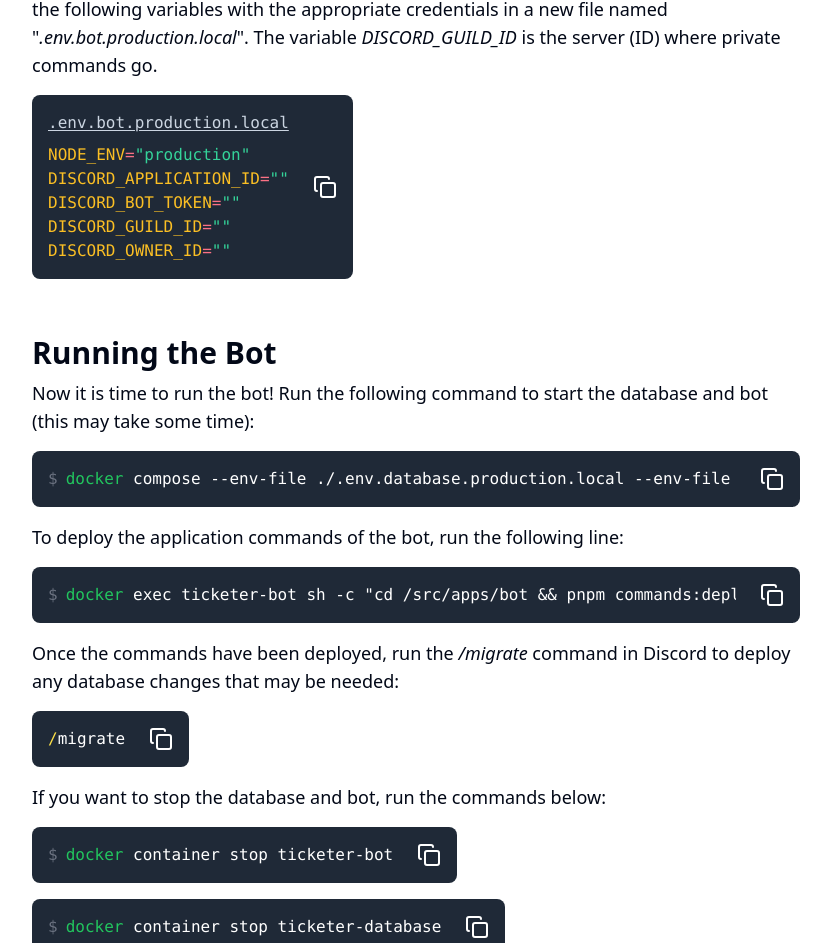
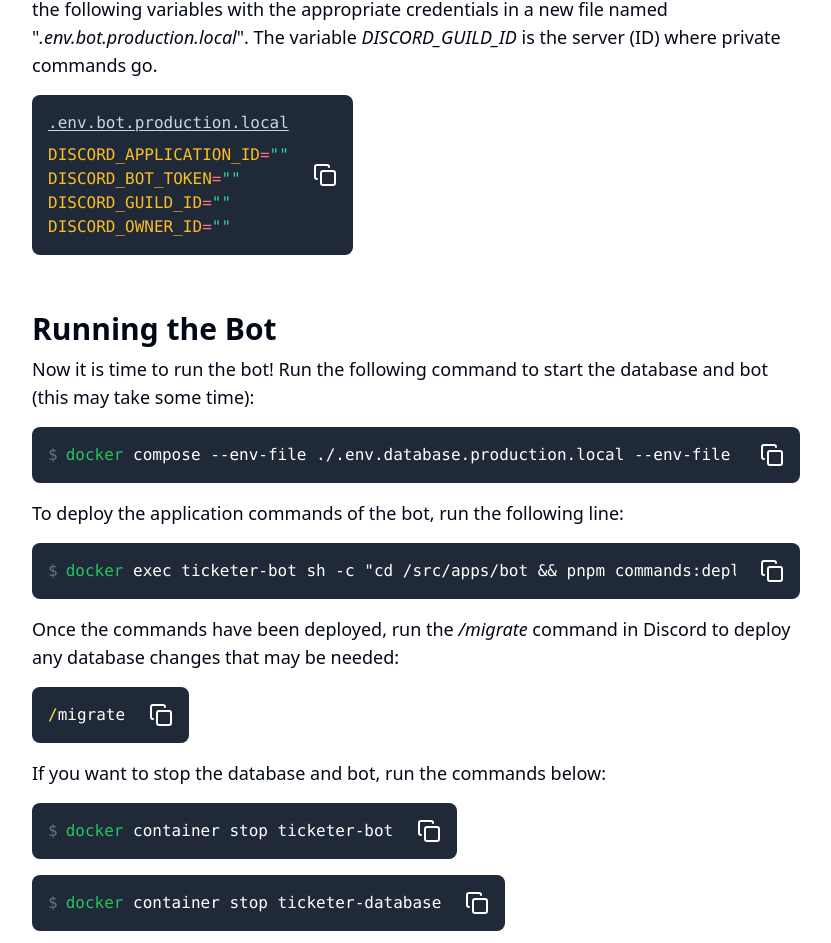
Before and after one commit to CarelessInternet/Ticketer, a Next.js app in the folder apps/website/: page /docs/self-hosting in a window 1280 px wide. Shown: the part 1090-2033 px from the top of the page, without its empty margins (224-1055 px from the left). Built offline with nearby package versions, Linux system fonts and the light colour scheme.

Commit message:
revert: docs(website): add NODE_ENV to env file (#363)

```diff
--- a/apps/website/src/app/docs/self-hosting/page.tsx
+++ b/apps/website/src/app/docs/self-hosting/page.tsx
@@ -24,7 +24,6 @@ const databaseEnvironmentTemplate = `
 `;
 
 const botEnvironmentTemplate = `
-	NODE_ENV="production"
 	DISCORD_APPLICATION_ID=""
 	DISCORD_BOT_TOKEN=""
 	DISCORD_GUILD_ID=""
@@ -105,7 +104,6 @@ export default function Page() {
 				</Paragraph>
 				<CodeBlock clipboardText={botEnvironmentTemplate} fileName=".env.bot.production.local">
 					<span className="flex flex-col">
-						<EnvironmentHighlight name="NODE_ENV" value="production" />
 						<EnvironmentHighlight name="DISCORD_APPLICATION_ID" />
 						<EnvironmentHighlight name="DISCORD_BOT_TOKEN" />
 						<EnvironmentHighlight name="DISCORD_GUILD_ID" />
```
